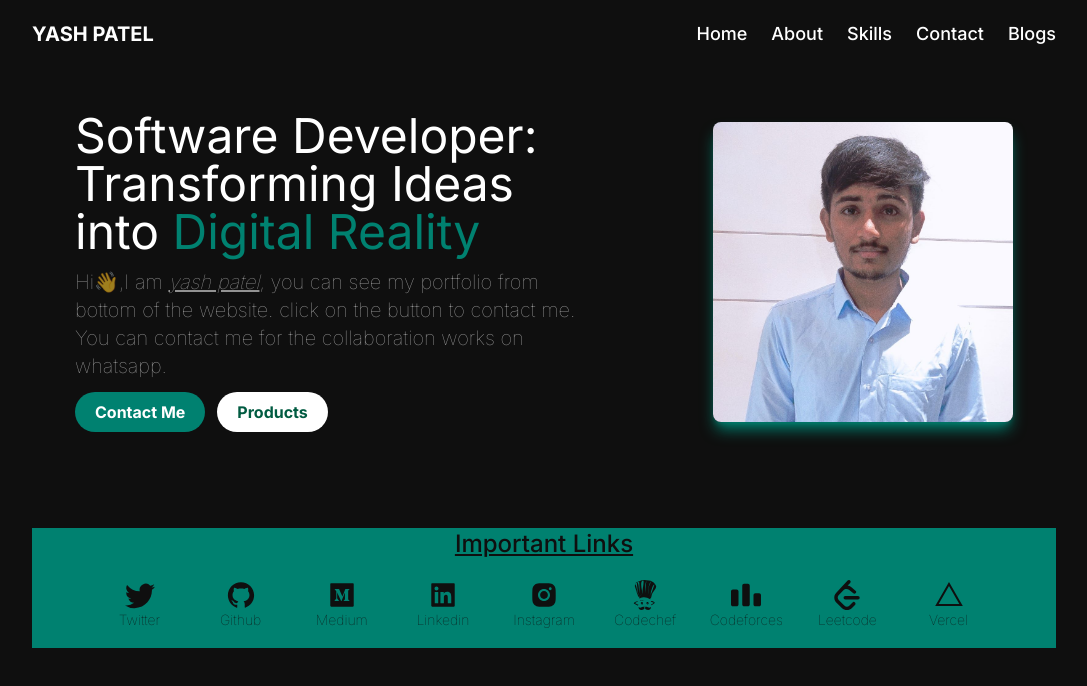
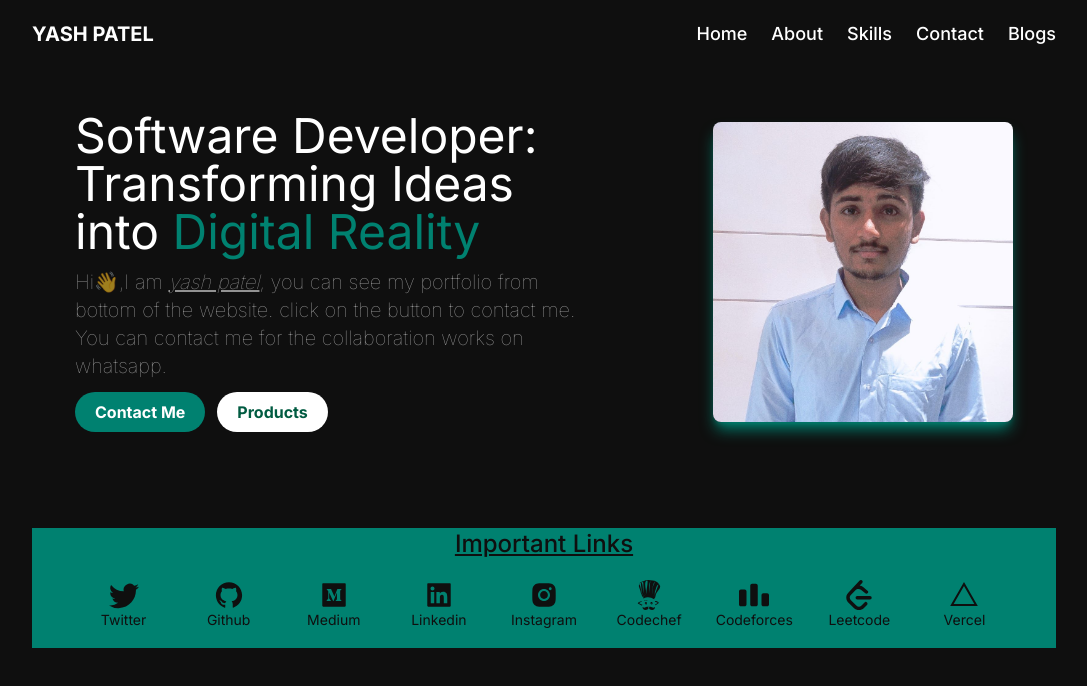
Before and after one commit to yashpatel21102002/ca_project, a Next.js app in the folder client/: page / in a window 1280 px wide. Shown: the top 686 px of the page, without its empty margins (96-1183 px from the left). Built offline with nearby package versions, Linux system fonts and the light colour scheme.

Commit message:
day2 oka

```diff
--- a/client/src/components/Skills.tsx
+++ b/client/src/components/Skills.tsx
@@ -12,48 +12,48 @@ export default function Skills(){
                 <div className="grid gap-7 grid-cols-9 max-lg:grid-cols-4 max-md:grid-cols-3">
                     <div className="flex flex-col justify-center items-center text-3xl cursor-pointer hover:text-dark-green ">
                         <BsTwitter />
-                        <span className='text-sm font-thin'>Twitter</span>
+                        <span className='text-sm font-md'>Twitter</span>
 
                     </div>
                     <div className="flex flex-col justify-center items-center text-3xl cursor-pointer hover:text-dark-green ">
                         <AiOutlineGithub />
-                        <span className='text-sm font-thin'>Github</span>
+                        <span className='text-sm font-md'>Github</span>
 
                     </div>
                     <div className="flex flex-col justify-center items-center text-3xl cursor-pointer hover:text-dark-green ">
                         <AiFillMediumSquare />
-                        <span className='text-sm font-thin'>Medium</span>
+                        <span className='text-sm font-md'>Medium</span>
 
                     </div>
                     <div className="flex flex-col justify-center items-center text-3xl cursor-pointer hover:text-dark-green ">
                         <AiFillLinkedin />
-                        <span className='text-sm font-thin'>Linkedin</span>
+                        <span className='text-sm font-md'>Linkedin</span>
 
                     </div>
                     <div className="flex flex-col justify-center items-center text-3xl cursor-pointer hover:text-dark-green ">
                         <AiFillInstagram />
-                        <span className='text-sm font-thin'>Instagram</span>
+                        <span className='text-sm font-md'>Instagram</span>
 
                     </div>
                     <div className="flex flex-col justify-center items-center text-3xl cursor-pointer hover:text-dark-green ">
                         <SiCodechef
                          />
-                        <span className='text-sm font-thin'>Codechef</span>
+                        <span className='text-sm font-md'>Codechef</span>
 
                     </div>
                     <div className="flex flex-col justify-center items-center text-3xl cursor-pointer hover:text-dark-green ">
                         <SiCodeforces />
-                        <span className='text-sm font-thin'>Codeforces</span>
+                        <span className='text-sm font-md'>Codeforces</span>
 
                     </div>
                     <div className="flex flex-col justify-center items-center text-3xl cursor-pointer hover:text-dark-green ">
                         <SiLeetcode />
-                        <span className='text-sm font-thin'>Leetcode</span>
+                        <span className='text-sm font-md'>Leetcode</span>
 
                     </div>
                     <div className="flex flex-col justify-center items-center text-3xl cursor-pointer hover:text-dark-green ">
                         <RxVercelLogo />
-                        <span className='text-sm font-thin'>Vercel</span>
+                        <span className='text-sm font-md'>Vercel</span>
 
                     </div>
                 </div>
```
